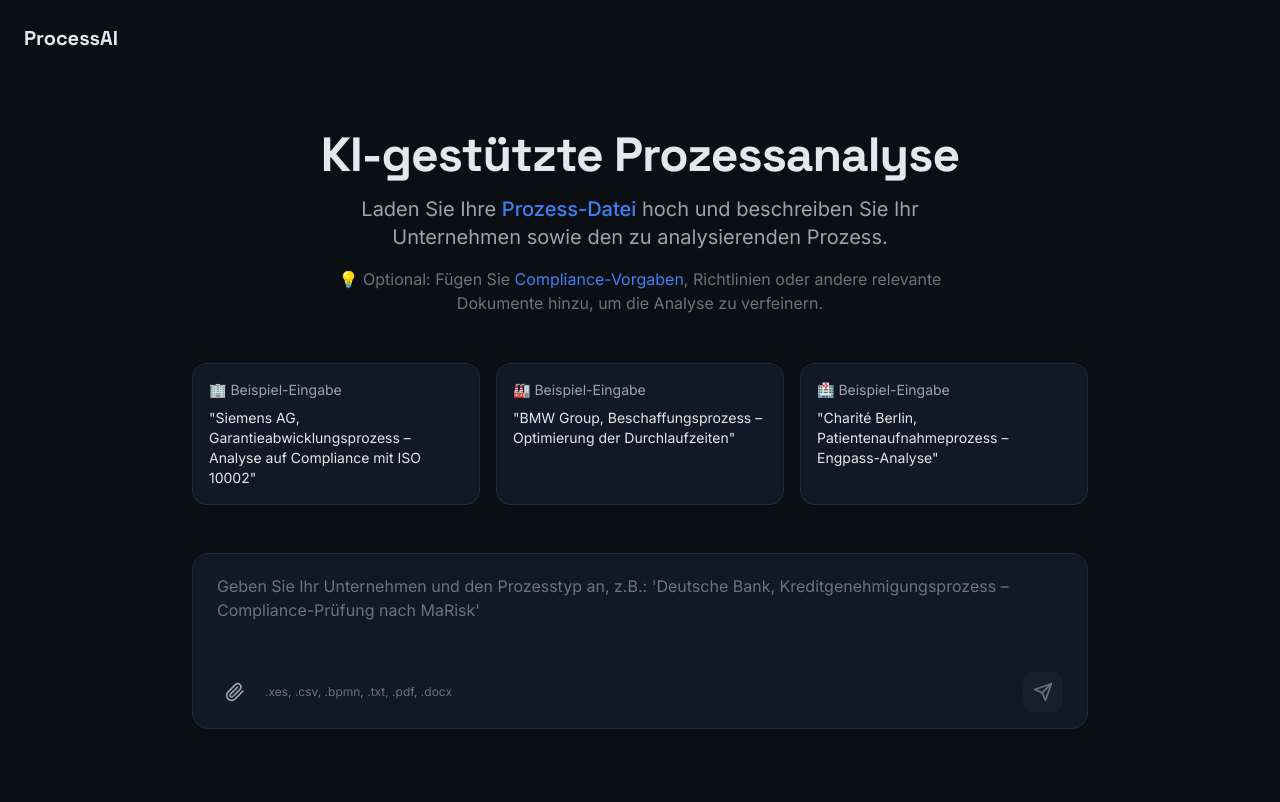
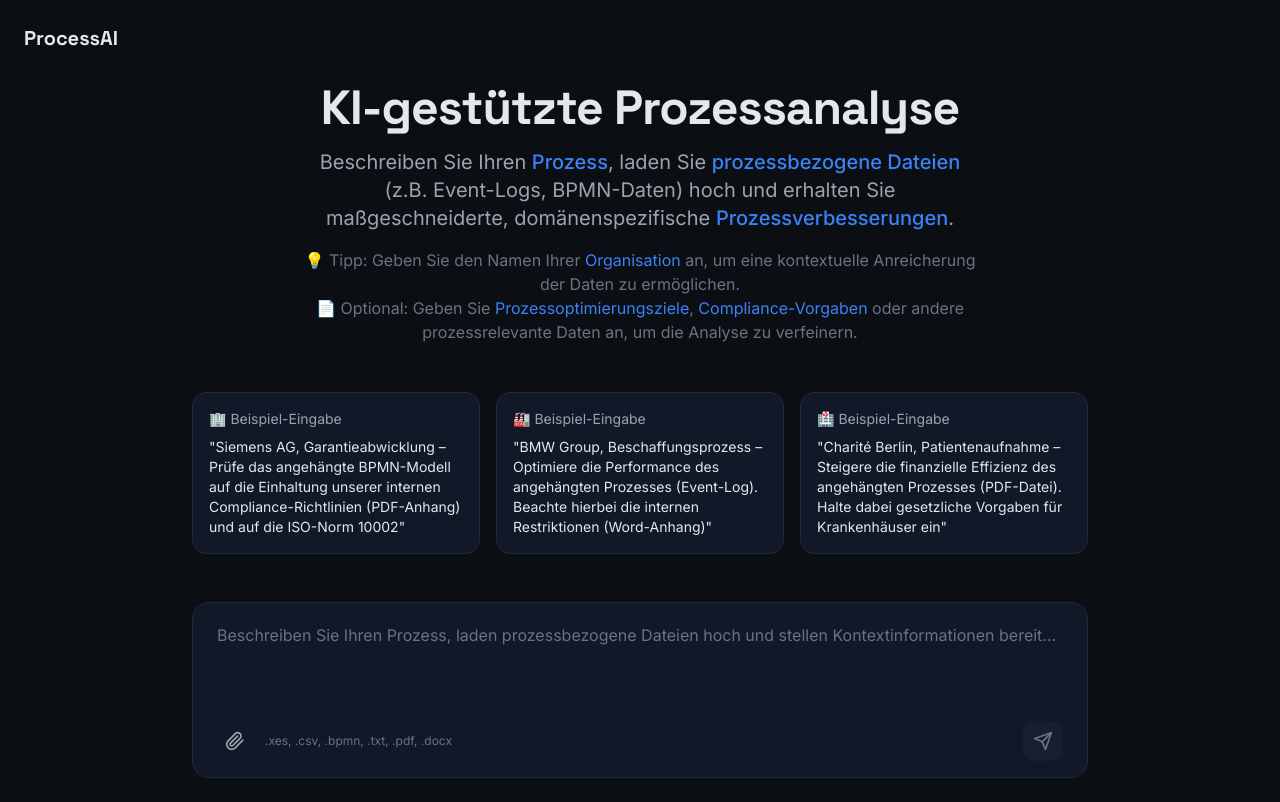
Before and after one commit to LPSchirmer/swps_ai_agents_for_bpi, a React (Vite) app in the folder frontend/: page / in a window 1280 px wide. Built offline with nearby package versions, Linux system fonts and the light colour scheme.

Commit message:
Wording-Änderungen im Uploadfenster.

```diff
--- a/frontend/src/components/UploadView.tsx
+++ b/frontend/src/components/UploadView.tsx
@@ -117,12 +117,16 @@ const UploadView = ({ onFileUpload, onTextSubmit, onCombinedSubmit }: UploadView
             KI-gestützte Prozessanalyse
           </h1>
           <p className="text-xl text-text-secondary max-w-2xl mx-auto mb-4">
-            Laden Sie Ihre <span className="text-accent font-medium">Prozess-Datei</span>  hoch und
-            beschreiben Sie Ihr Unternehmen sowie den zu analysierenden Prozess.
+            Beschreiben Sie Ihren <span className="text-accent font-medium">Prozess</span>,
+            laden Sie <span className="text-accent font-medium">prozessbezogene Dateien</span> (z.B. Event-Logs, BPMN-Daten)
+            hoch und erhalten Sie maßgeschneiderte, domänenspezifische <span className="text-accent font-medium">Prozessverbesserungen</span>.
           </p>
           <p className="text-base text-text-muted max-w-2xl mx-auto">
-            💡 Optional: Fügen Sie <span className="text-accent">Compliance-Vorgaben</span>, Richtlinien oder andere
-            relevante Dokumente hinzu, um die Analyse zu verfeinern.
+            💡 Tipp: Geben Sie den Namen Ihrer <span className="text-accent">Organisation</span> an, um eine kontextuelle Anreicherung der Daten zu ermöglichen.
+          </p>
+          <p className="text-base text-text-muted max-w-2xl mx-auto">
+            📄 Optional: Geben Sie <span className="text-accent">Prozessoptimierungsziele</span>, <span className="text-accent">Compliance-Vorgaben</span> oder andere
+            prozessrelevante Daten an, um die Analyse zu verfeinern.
           </p>
         </div>
 
@@ -131,19 +135,19 @@ const UploadView = ({ onFileUpload, onTextSubmit, onCombinedSubmit }: UploadView
           <div className="bg-background-surface border border-border rounded-card p-4 hover:border-accent/30 transition-all duration-150 cursor-pointer">
             <div className="text-sm text-text-secondary mb-2">🏢 Beispiel-Eingabe</div>
             <div className="text-text-primary text-sm">
-              "Siemens AG, Garantieabwicklungsprozess – Analyse auf Compliance mit ISO 10002"
+              "Siemens AG, Garantieabwicklung – Prüfe das angehängte BPMN-Modell auf die Einhaltung unserer internen Compliance-Richtlinien (PDF-Anhang) und auf die ISO-Norm 10002"
             </div>
           </div>
           <div className="bg-background-surface border border-border rounded-card p-4 hover:border-accent/30 transition-all duration-150 cursor-pointer">
             <div className="text-sm text-text-secondary mb-2">🏭 Beispiel-Eingabe</div>
             <div className="text-text-primary text-sm">
-              "BMW Group, Beschaffungsprozess – Optimierung der Durchlaufzeiten"
+              "BMW Group, Beschaffungsprozess – Optimiere die Performance des angehängten Prozesses (Event-Log). Beachte hierbei die internen Restriktionen (Word-Anhang)"
             </div>
           </div>
           <div className="bg-background-surface border border-border rounded-card p-4 hover:border-accent/30 transition-all duration-150 cursor-pointer">
             <div className="text-sm text-text-secondary mb-2">🏥 Beispiel-Eingabe</div>
             <div className="text-text-primary text-sm">
-              "Charité Berlin, Patientenaufnahmeprozess – Engpass-Analyse"
+              "Charité Berlin, Patientenaufnahme – Steigere die finanzielle Effizienz des angehängten Prozesses (PDF-Datei). Halte dabei gesetzliche Vorgaben für Krankenhäuser ein"
             </div>
           </div>
         </div>
@@ -195,7 +199,7 @@ const UploadView = ({ onFileUpload, onTextSubmit, onCombinedSubmit }: UploadView
                 value={textInput}
                 onChange={(e) => setTextInput(e.target.value)}
                 onKeyDown={handleKeyDown}
-                placeholder="Geben Sie Ihr Unternehmen und den Prozesstyp an, z.B.: 'Deutsche Bank, Kreditgenehmigungsprozess – Compliance-Prüfung nach MaRisk'"
+                placeholder="Beschreiben Sie Ihren Prozess, laden prozessbezogene Dateien hoch und stellen Kontextinformationen bereit..."
                 className="w-full px-6 py-5 bg-transparent text-text-primary placeholder-text-muted focus:outline-none resize-none min-h-[80px] max-h-[300px]"
                 rows={3}
               />
```
